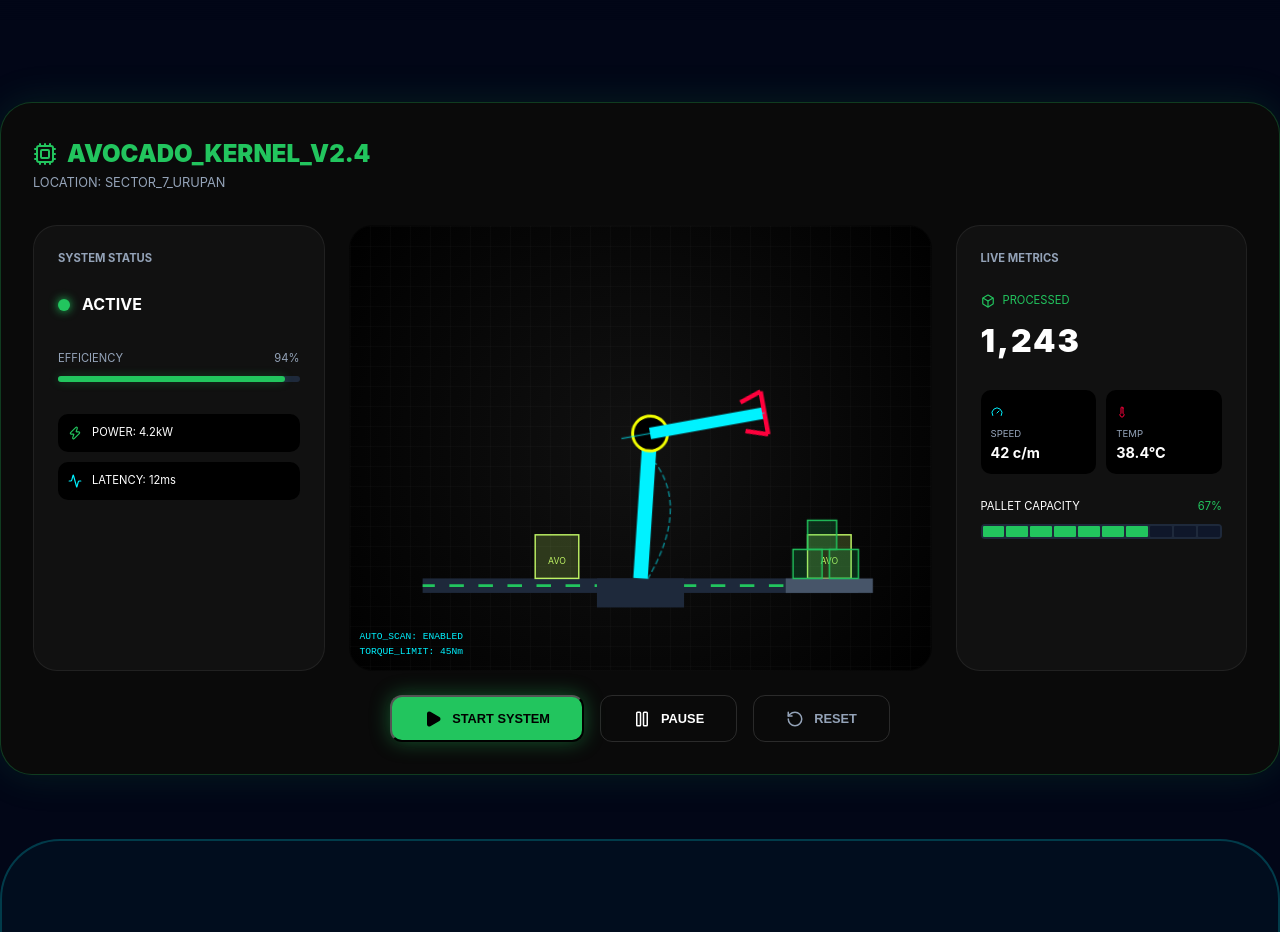
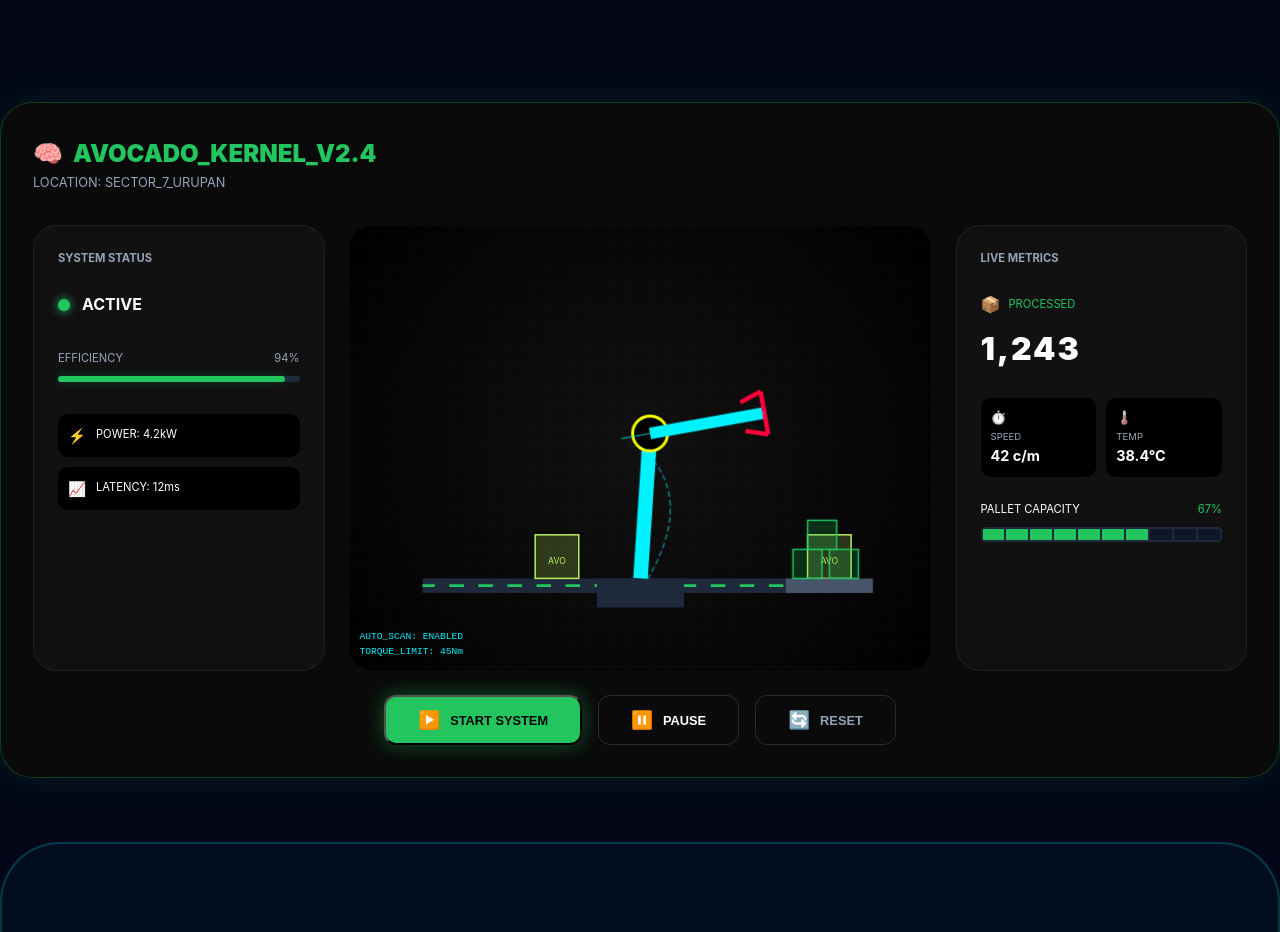
Before and after one commit to loky67-3/Academy, a React (Vite) app in the folder matematicas/: page /robots in a window 1280 px wide. Shown: the part 780-1712 px from the top of the page. Built offline with nearby package versions, Linux system fonts and the light colour scheme.

Commit message:
agregar cambios robot uno nuevo agregado de industria

```diff
--- a/matematicas/src/RobotsMaster.jsx
+++ b/matematicas/src/RobotsMaster.jsx
@@ -1,6 +1,5 @@
 import React, { useState, useEffect } from 'react';
 import { useNavigate } from 'react-router-dom';
-import { Play, Pause, RotateCcw, Activity, ShieldAlert, Cpu, Zap, Box, Thermometer, Gauge } from 'lucide-react';
 import Navbar from './Navbar';
 
 // --- PALETA DE COLORES ROBÓTICA ---
@@ -46,11 +45,11 @@ const IndustrialAvocadoDashboard = () => {
       margin: '4rem 0',
       fontFamily: 'Inter, sans-serif'
     }}>
-      {/* HEADER / ALERTS */}
+      {/* HEADER / ALERTS - Sustitución de Lucide por Emojis */}
       <div style={{ display: 'flex', justifyContent: 'space-between', alignItems: 'center', marginBottom: '2rem' }}>
         <div style={{ textAlign: 'left' }}>
           <h2 style={{ fontSize: '1.5rem', fontWeight: '900', color: '#22c55e', margin: 0, display: 'flex', alignItems: 'center', gap: '10px' }}>
-            <Cpu size={24} /> AVOCADO_KERNEL_V2.4
+            <span style={{ fontSize: '1.5rem' }}>🧠</span> AVOCADO_KERNEL_V2.4
           </h2>
           <p style={{ color: '#94a3b8', fontSize: '0.8rem' }}>LOCATION: SECTOR_7_URUPAN</p>
         </div>
@@ -59,7 +58,7 @@ const IndustrialAvocadoDashboard = () => {
             className="alert-pop"
             style={{ background: ROBOT_UI.danger, padding: '0.5rem 1.5rem', borderRadius: '50px', fontSize: '0.8rem', fontWeight: 'bold', display: 'flex', alignItems: 'center', gap: '8px', boxShadow: `0 0 15px ${ROBOT_UI.danger}66` }}
           >
-            <ShieldAlert size={16} /> {alert}
+            <span>⚠️</span> {alert}
           </div>
         )}
       </div>
@@ -89,10 +88,10 @@ const IndustrialAvocadoDashboard = () => {
 
           <div style={{ display: 'grid', gap: '10px' }}>
             <div style={{ background: '#000', padding: '10px', borderRadius: '10px', display: 'flex', alignItems: 'center', gap: '10px' }}>
-              <Zap size={14} color="#22c55e" /> <span style={{ fontSize: '0.7rem' }}>POWER: 4.2kW</span>
+              <span style={{ color: '#22c55e', fontSize: '0.9rem' }}>⚡</span> <span style={{ fontSize: '0.7rem' }}>POWER: 4.2kW</span>
             </div>
             <div style={{ background: '#000', padding: '10px', borderRadius: '10px', display: 'flex', alignItems: 'center', gap: '10px' }}>
-              <Activity size={14} color="#00f2ff" /> <span style={{ fontSize: '0.7rem' }}>LATENCY: 12ms</span>
+              <span style={{ color: '#00f2ff', fontSize: '0.9rem' }}>📈</span> <span style={{ fontSize: '0.7rem' }}>LATENCY: 12ms</span>
             </div>
           </div>
         </div>
@@ -170,19 +169,19 @@ const IndustrialAvocadoDashboard = () => {
 
           <div style={{ marginBottom: '1.5rem' }}>
             <div style={{ display: 'flex', alignItems: 'center', gap: '8px', color: '#22c55e', marginBottom: '5px' }}>
-              <Box size={14} /> <span style={{ fontSize: '0.7rem' }}>PROCESSED</span>
+              <span>📦</span> <span style={{ fontSize: '0.7rem' }}>PROCESSED</span>
             </div>
             <div style={{ fontSize: '2rem', fontWeight: '900', letterSpacing: '2px' }}>{processed.toLocaleString()}</div>
           </div>
 
           <div style={{ display: 'grid', gridTemplateColumns: '1fr 1fr', gap: '10px', marginBottom: '1.5rem' }}>
             <div style={{ background: '#000', padding: '10px', borderRadius: '10px' }}>
-              <Gauge size={12} color="#00f2ff" />
+              <div style={{ color: '#00f2ff', fontSize: '0.8rem' }}>⏱️</div>
               <div style={{ fontSize: '0.6rem', color: '#94a3b8' }}>SPEED</div>
               <div style={{ fontSize: '0.9rem', fontWeight: 'bold' }}>42 c/m</div>
             </div>
             <div style={{ background: '#000', padding: '10px', borderRadius: '10px' }}>
-              <Thermometer size={12} color={ROBOT_UI.danger} />
+              <div style={{ color: ROBOT_UI.danger, fontSize: '0.8rem' }}>🌡️</div>
               <div style={{ fontSize: '0.6rem', color: '#94a3b8' }}>TEMP</div>
               <div style={{ fontSize: '0.9rem', fontWeight: 'bold' }}>38.4°C</div>
             </div>
@@ -209,21 +208,21 @@ const IndustrialAvocadoDashboard = () => {
           className={`control-btn ${status === 'active' ? 'active' : ''}`}
           style={{ background: '#22c55e', color: '#000' }}
         >
-          <Play size={18} fill="currentColor" /> START SYSTEM
+          <span style={{ fontSize: '1.1rem' }}>▶️</span> START SYSTEM
         </button>
         <button
           onClick={() => setStatus('paused')}
           className={`control-btn ${status === 'paused' ? 'active' : ''}`}
           style={{ border: '1px solid #ffffff22', color: '#fff' }}
         >
-          <Pause size={18} fill={status === 'paused' ? "currentColor" : "none"} /> PAUSE
+          <span style={{ fontSize: '1.1rem' }}>⏸️</span> PAUSE
         </button>
         <button
           onClick={() => { setProcessed(0); setPalletLoad(0); setStatus('paused'); }}
           className="control-btn"
           style={{ border: '1px solid #ffffff22', color: '#94a3b8' }}
         >
-          <RotateCcw size={18} /> RESET
+          <span style={{ fontSize: '1.1rem' }}>🔄</span> RESET
         </button>
       </div>
 
```
